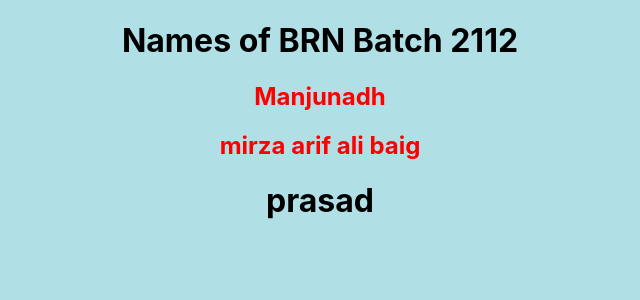
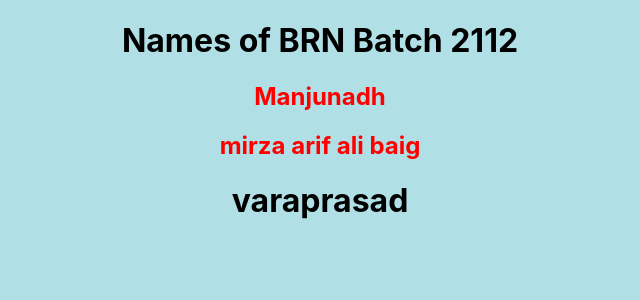
Before and after one commit to manjunadhb/Batch2112, a React (Create React App) app: page / in a window 1280 px wide. Shown: the top 300 px of the page, without its empty margins (320-960 px from the left). Built offline with nearby package versions, Linux system fonts and the light colour scheme.

Commit message:
added varaprasad

```diff
--- a/src/App.js
+++ b/src/App.js
@@ -6,7 +6,7 @@ function App() {
       <h1>Names of BRN Batch 2112</h1>
       <h2  style={{color:"red"}}>Manjunadh</h2>
       <h2 style={{color:"red"}}>mirza arif ali baig</h2>
-      <h1>prasad</h1>
+      <h1>varaprasad</h1>
     </div>
   );
 }
```
